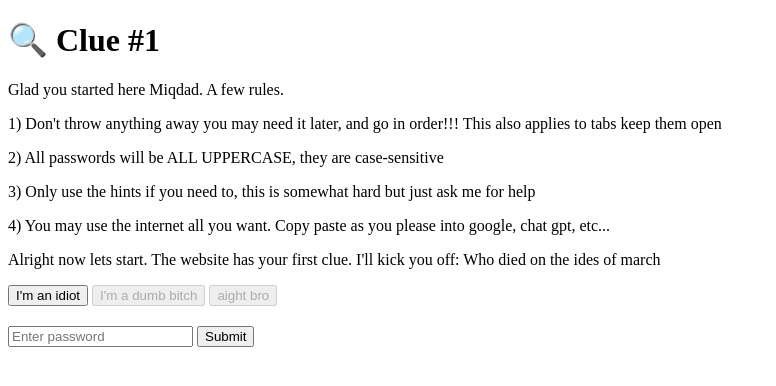
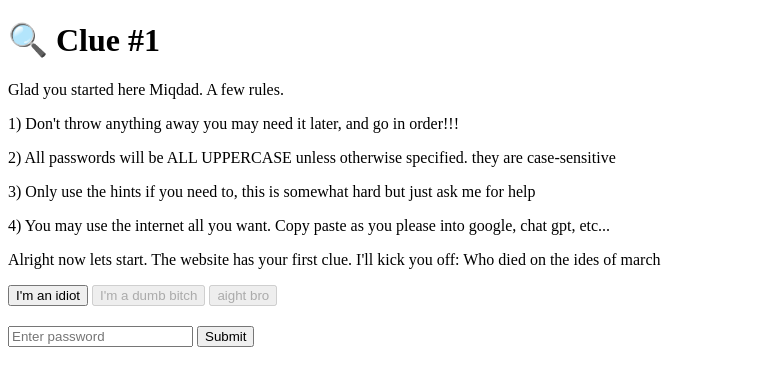
Before and after one commit to RawdogRaps/render-flask-deployment, a Flask app: page /level1 in a window 1280 px wide. Shown: the top 386 px of the page, without its empty margins (0-776 px from the left). Run offline with Flask 3, Linux system fonts and the light colour scheme.

Commit message:
Update level1.html

```diff
--- a/templates/level1.html
+++ b/templates/level1.html
@@ -20,8 +20,8 @@
 <body>
     <h1>🔍 Clue #1</h1>
     <p>Glad you started here Miqdad. A few rules. </p>
-    <p>1) Don't throw anything away you may need it later, and go in order!!! This also applies to tabs keep them open</p>
-    <p>2) All passwords will be ALL UPPERCASE, they are case-sensitive</p>
+    <p>1) Don't throw anything away you may need it later, and go in order!!!</p>
+    <p>2) All passwords will be ALL UPPERCASE unless otherwise specified. they are case-sensitive</p>
     <p>3) Only use the hints if you need to, this is somewhat hard but just ask me for help</p>
     <p>4) You may use the internet all you want. Copy paste as you please into google, chat gpt, etc...</p>
     <p> Alright now lets start. The website has your first clue. I'll kick you off: Who died on the ides of march </p>
@@ -39,7 +39,7 @@
 
      <button id="hint3-btn" onclick="showHint3()" disabled>aight bro</button>
     <div id="hint3" style="display:none; margin-top:10px;">
-        💡 Hint 3: The answer is a commonly found object in a bar, but it also sounds like a group of people who become invisible after sunset also sounds like an object in a bar
+        💡 Hint 3: The answer is a commonly found object in a bar, but it also sounds like a group of people who become invisible after sunset
     </div>
 
 
```
